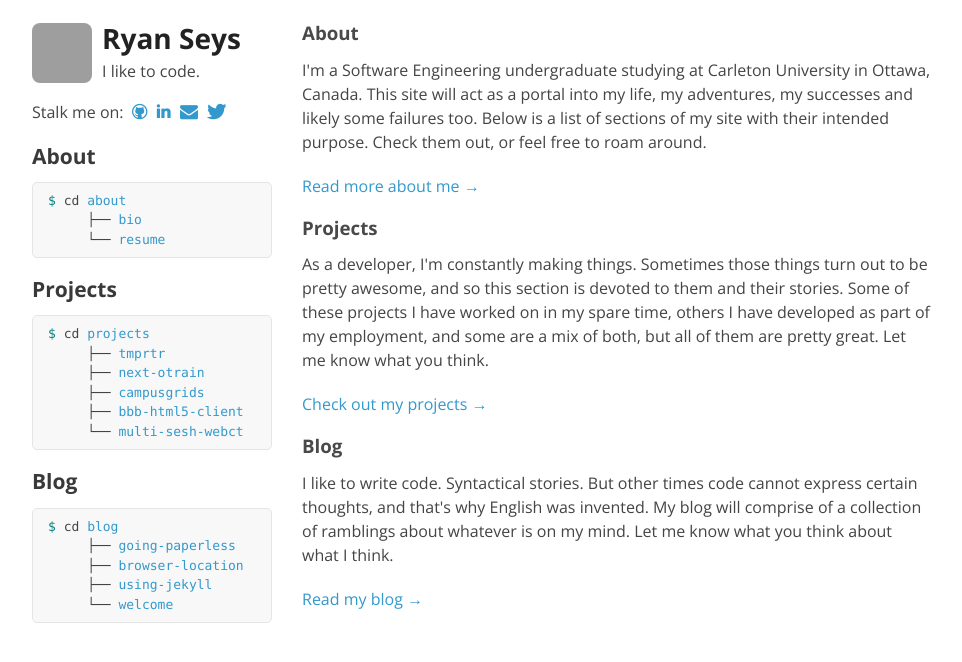
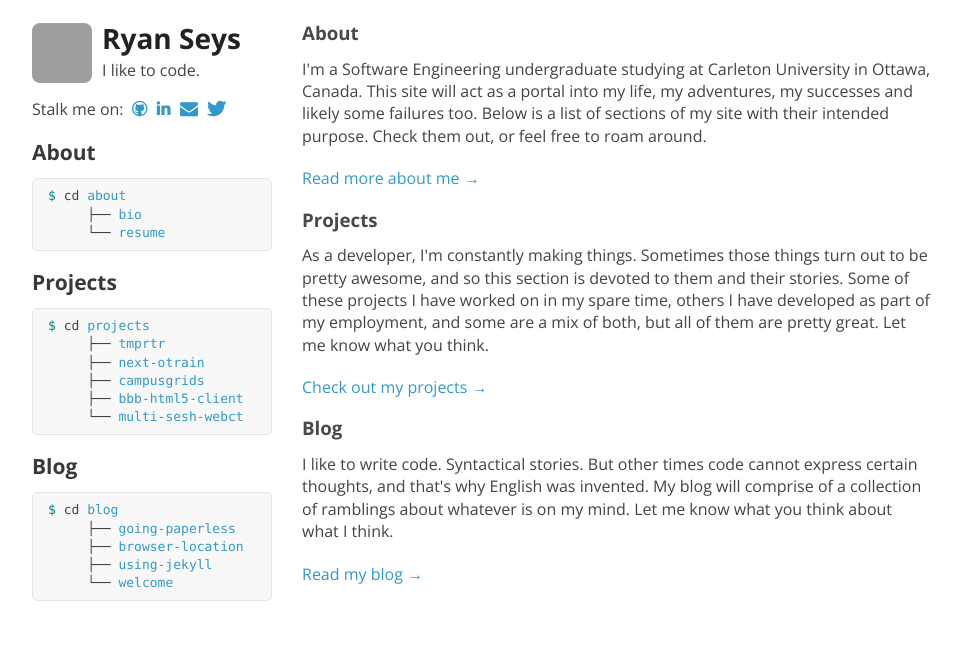
Before and after one commit to tl-dr/ryanseys.com, a Jekyll site: the page built from index.html, in a window 1280 px wide. Shown: the top 662 px of the page, without its empty margins (158-1120 px from the left). Built offline with Jekyll 4.4.1, drawn with Linux system fonts in a browser that asks for light colours; Markdown is read by kramdown in place of the engine named in the settings; grey boxes are pictures that could not be loaded.

Commit message:
Change spacing

```diff
--- a/css/styles.css
+++ b/css/styles.css
@@ -2,7 +2,7 @@
 
 body {
   padding:15px;
-  font:16px/1.5 'Open Sans', "Helvetica Neue", Helvetica, Arial, sans-serif;
+  font:12pt/1.4 'Open Sans', "Helvetica Neue", Helvetica, Arial, sans-serif;
   color:#444;
   font-weight:500;
 }
```
